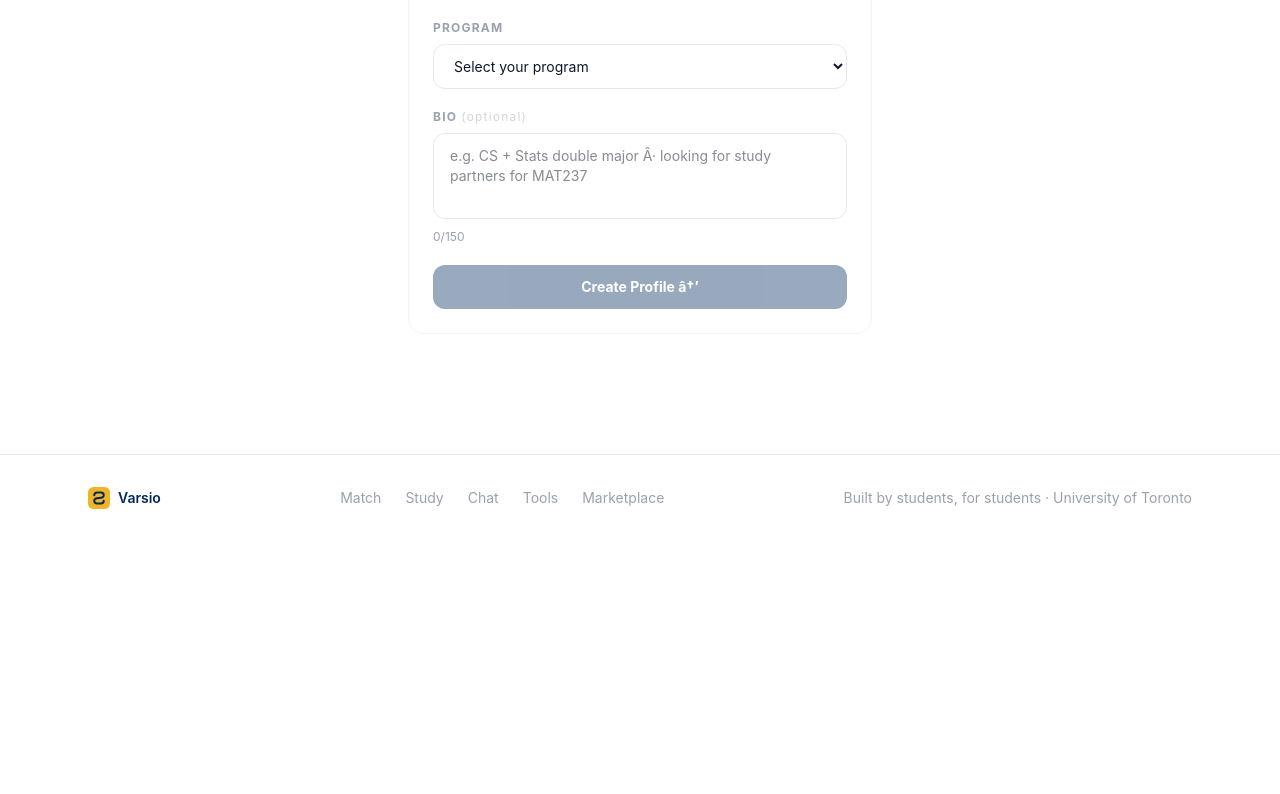
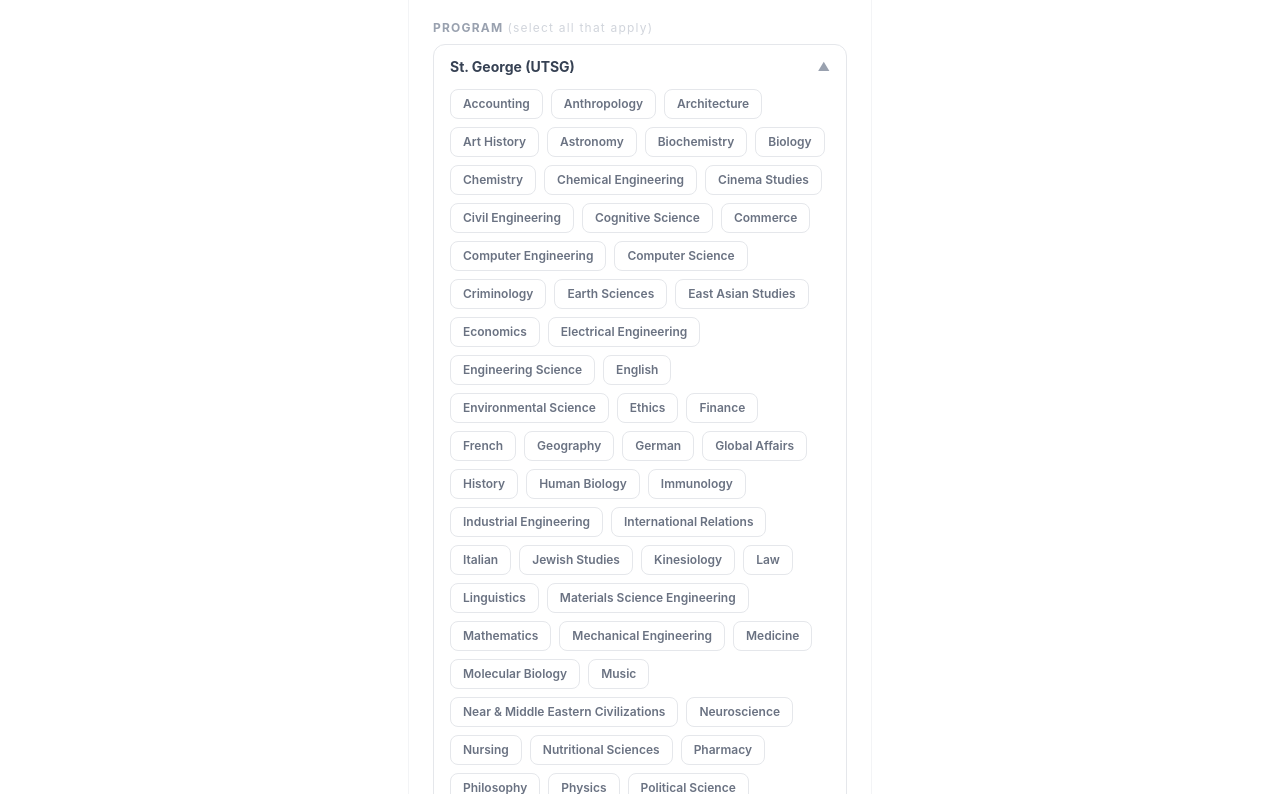
Before and after one commit to chnnn08/varsio, a Next.js app: page /profile in a window 1280 px wide. Shown: the part 686-1480 px from the top of the page. Before the commit the page ends 1227 px from the top, so only its background shows below. Built offline with nearby package versions, Linux system fonts and the light colour scheme.

Commit message:
Profile: add 5th year, multi-select programs, fix campus naming and corrupted chars

```diff
--- a/app/profile/page.tsx
+++ b/app/profile/page.tsx
@@ -3,33 +3,55 @@
 import { useEffect, useState } from "react";
 import { getProfile, saveProfile, clearProfile, type Profile } from "@/lib/profile";
 
-const YEARS = ["1st Year", "2nd Year", "3rd Year", "4th Year", "Graduate", "Alumni"];
+const YEARS = ["1st Year", "2nd Year", "3rd Year", "4th Year", "5th Year", "Graduate", "Alumni"];
 
-const PROGRAMS = {
+const PROGRAMS: Record<string, string[]> = {
   "St. George (UTSG)": [
-    "Computer Science", "Mathematics", "Statistics", "Physics", "Chemistry",
-    "Biology", "Biochemistry", "Neuroscience", "Cognitive Science", "Psychology",
-    "Economics", "Commerce", "Finance", "Accounting",
-    "Engineering Science", "Electrical Engineering", "Computer Engineering",
-    "Mechanical Engineering", "Civil Engineering", "Chemical Engineering",
-    "English", "History", "Political Science", "Sociology", "Philosophy",
-    "Anthropology", "Linguistics", "Geography", "Global Affairs",
-    "International Relations", "Architecture", "Music", "Art History",
-    "Cinema Studies", "Astronomy", "Earth Sciences", "Environmental Science",
-    "Kinesiology", "Nursing", "Pharmacy", "Medicine", "Law", "Social Work",
+    "Accounting", "Anthropology", "Architecture", "Art History",
+    "Astronomy", "Biochemistry", "Biology", "Chemistry",
+    "Chemical Engineering", "Cinema Studies", "Civil Engineering",
+    "Cognitive Science", "Commerce", "Computer Engineering",
+    "Computer Science", "Criminology", "Earth Sciences",
+    "East Asian Studies", "Economics", "Electrical Engineering",
+    "Engineering Science", "English", "Environmental Science",
+    "Ethics", "Finance", "French", "Geography", "German",
+    "Global Affairs", "History", "Human Biology",
+    "Immunology", "Industrial Engineering", "International Relations",
+    "Italian", "Jewish Studies", "Kinesiology", "Law",
+    "Linguistics", "Materials Science Engineering", "Mathematics",
+    "Mechanical Engineering", "Medicine", "Molecular Biology",
+    "Music", "Near & Middle Eastern Civilizations", "Neuroscience",
+    "Nursing", "Nutritional Sciences", "Pharmacy", "Philosophy",
+    "Physics", "Political Science", "Psychology", "Religion",
+    "Social Work", "Sociology", "Spanish", "Statistics",
+    "Urban Studies",
   ],
-  "UTM": [
-    "Computer Science", "Mathematical Sciences", "Biology", "Chemistry",
-    "Physics", "Biochemistry", "Psychology", "Economics", "Management",
-    "Accounting", "Finance", "Communication, Culture & IT (CCIT)",
-    "Visual Studies", "English", "Sociology", "Forensic Science",
-    "Geographic Information Science",
+  "Mississauga (UTM)": [
+    "Accounting", "Anthropology", "Applied Statistics",
+    "Art History", "Biochemistry", "Biology", "Chemistry",
+    "Communication, Culture & IT (CCIT)", "Computer Science",
+    "Economics", "English", "Environmental Science",
+    "Finance", "Forensic Science", "French & Linguistics",
+    "Geographic Information Science", "History", "Human Geography",
+    "Language Studies", "Management", "Mathematical Sciences",
+    "Neuroscience", "Philosophy", "Physics",
+    "Political Science", "Psychology", "Religion, Ethics & Society",
+    "Sociology", "Theatre & Drama Studies", "Visual Studies",
   ],
-  "UTSC": [
-    "Computer Science", "Mathematics & Statistics", "Management", "Psychology",
-    "Sociology", "Biology", "Chemistry", "Physics", "English",
-    "Political Science", "History", "Environmental Science",
-    "International Development", "Human Geography", "Education",
+  "Scarborough (UTSC)": [
+    "Anthropology", "Applied Chemistry & Materials Science",
+    "Arts Management", "Biology", "Chemistry",
+    "Computer Engineering Technology", "Computer Science",
+    "Education", "Electrical Engineering Technology",
+    "English", "Environmental Science", "French",
+    "Health Studies", "History", "Human Geography",
+    "Integrative Biology", "International Development",
+    "Linguistics", "Management", "Mathematics & Statistics",
+    "Mechanical & Industrial Engineering Technology",
+    "Neuroscience", "Paramedicine", "Philosophy",
+    "Physical & Environmental Geography", "Physics",
+    "Political Science", "Psychology", "Sociology",
+    "Women & Gender Studies",
   ],
 };
 
@@ -40,14 +62,24 @@
 export default function ProfilePage() {
   const [profile, setProfile] = useState<Profile | null>(null);
   const [editing, setEditing] = useState(false);
-  const [form, setForm] = useState({ displayName: "", year: "", program: "", bio: "" });
+  const [form, setForm] = useState({ displayName: "", year: "", programs: [] as string[], bio: "" });
   const [saved, setSaved] = useState(false);
+  const [openCampus, setOpenCampus] = useState<string | null>("St. George (UTSG)");
 
   useEffect(() => {
     const p = getProfile();
-    if (p) { setProfile(p); setForm(p); }
+    if (p) { setProfile(p); setForm({ ...p, programs: p.programs ?? [] }); }
     else setEditing(true);
   }, []);
+
+  function toggleProgram(prog: string) {
+    setForm((f) => ({
+      ...f,
+      programs: f.programs.includes(prog)
+        ? f.programs.filter((p) => p !== prog)
+        : [...f.programs, prog],
+    }));
+  }
 
   function handleSave() {
     if (!form.displayName.trim()) return;
@@ -55,7 +87,7 @@
       id: profile?.id ?? crypto.randomUUID(),
       displayName: form.displayName.trim(),
       year: form.year,
-      program: form.program,
+      programs: form.programs,
       bio: form.bio.trim(),
     };
     saveProfile(p);
@@ -68,7 +100,7 @@
   function handleDelete() {
     clearProfile();
     setProfile(null);
-    setForm({ displayName: "", year: "", program: "", bio: "" });
+    setForm({ displayName: "", year: "", programs: [], bio: "" });
     setEditing(true);
   }
 
@@ -85,7 +117,6 @@
           </div>
         </div>
         <div className="max-w-lg mx-auto px-6 py-10">
-          {/* Avatar preview */}
           <div className="flex justify-center mb-8">
             <div className="w-20 h-20 rounded-2xl bg-[#002A5C] text-white flex items-center justify-center text-2xl font-black">
               {form.displayName ? initials(form.displayName) : "?"}
@@ -93,6 +124,7 @@
           </div>
 
           <div className="bg-white border border-gray-100 rounded-2xl p-6 space-y-5">
+
             {/* Display name */}
             <div>
               <label className="block text-xs font-bold text-gray-400 uppercase tracking-widest mb-2">
@@ -105,7 +137,7 @@
                 maxLength={30}
                 className="w-full border border-gray-200 rounded-xl px-4 py-3 text-sm focus:outline-none focus:ring-2 focus:ring-[#002A5C]"
               />
-              <p className="text-xs text-gray-400 mt-1.5">Keep it appropriate â€” this is visible to other students.</p>
+              <p className="text-xs text-gray-400 mt-1.5">Keep it appropriate - this is visible to other students.</p>
             </div>
 
             {/* Year */}
@@ -128,26 +160,65 @@
               </div>
             </div>
 
-            {/* Program â€” grouped by campus */}
+            {/* Programs - multi select */}
             <div>
-              <label className="block text-xs font-bold text-gray-400 uppercase tracking-widest mb-2">Program</label>
-              <select
-                value={form.program}
-                onChange={(e) => setForm({ ...form, program: e.target.value })}
-                className="w-full border border-gray-200 rounded-xl px-4 py-3 text-sm focus:outline-none focus:ring-2 focus:ring-[#002A5C] bg-white"
-              >
-                <option value="">Select your program</option>
-                {Object.entries(PROGRAMS).map(([campus, programs]) => (
-                  <optgroup key={campus} label={`â”€â”€ ${campus} â”€â”€`}>
-                    {programs.map((p) => (
-                      <option key={p} value={`${p} (${campus})`}>{p}</option>
-                    ))}
-                  </optgroup>
+              <label className="block text-xs font-bold text-gray-400 uppercase tracking-widest mb-2">
+                Program <span className="text-gray-300 normal-case font-normal">(select all that apply)</span>
+              </label>
+
+              {/* Selected tags */}
+              {form.programs.length > 0 && (
+                <div className="flex flex-wrap gap-2 mb-3">
+                  {form.programs.map((p) => (
+                    <span
+                      key={p}
+                      className="inline-flex items-center gap-1.5 bg-[#002A5C] text-white text-xs font-semibold px-3 py-1.5 rounded-full"
+                    >
+                      {p}
+                      <button onClick={() => toggleProgram(p)} className="hover:text-white/60 transition-colors">&times;</button>
+                    </span>
+                  ))}
+                </div>
+              )}
+
+              {/* Campus sections */}
+              <div className="border border-gray-200 rounded-xl overflow-hidden">
+                {Object.entries(PROGRAMS).map(([campus, programs], i) => (
+                  <div key={campus} className={i > 0 ? "border-t border-gray-200" : ""}>
+                    <button
+                      onClick={() => setOpenCampus(openCampus === campus ? null : campus)}
+                      className="w-full flex items-center justify-between px-4 py-3 text-sm font-bold text-gray-700 hover:bg-gray-50 transition-colors"
+                    >
+                      <span>{campus}</span>
+                      <span className="text-gray-400 text-xs">
+                        {form.programs.filter((p) => programs.includes(p)).length > 0 && (
+                          <span className="bg-[#002A5C] text-white rounded-full px-2 py-0.5 mr-2">
+                            {form.programs.filter((p) => programs.includes(p)).length}
+                          </span>
+                        )}
+                        {openCampus === campus ? "▲" : "▼"}
+                      </span>
+                    </button>
+                    {openCampus === campus && (
+                      <div className="px-4 pb-4 flex flex-wrap gap-2">
+                        {programs.map((prog) => (
+                          <button
+                            key={prog}
+                            onClick={() => toggleProgram(prog)}
+                            className={`px-3 py-1.5 rounded-lg text-xs font-semibold border transition-all ${
+                              form.programs.includes(prog)
+                                ? "bg-[#002A5C] text-white border-[#002A5C]"
+                                : "bg-white text-gray-500 border-gray-200 hover:border-[#002A5C]"
+                            }`}
+                          >
+                            {prog}
+                          </button>
+                        ))}
+                      </div>
+                    )}
+                  </div>
                 ))}
-              </select>
-              {form.program && (
-                <p className="text-xs text-[#002A5C] font-semibold mt-1.5">Selected: {form.program}</p>
-              )}
+              </div>
             </div>
 
             {/* Bio */}
@@ -158,7 +229,7 @@
               <textarea
                 value={form.bio}
                 onChange={(e) => setForm({ ...form, bio: e.target.value })}
-                placeholder="e.g. CS + Stats double major Â· looking for study partners for MAT237"
+                placeholder="e.g. CS + Stats double major, looking for study partners for MAT237"
                 rows={3}
                 maxLength={150}
                 className="w-full border border-gray-200 rounded-xl px-4 py-3 text-sm resize-none focus:outline-none focus:ring-2 focus:ring-[#002A5C]"
@@ -172,7 +243,7 @@
                 disabled={!form.displayName.trim()}
                 className="flex-1 bg-[#002A5C] text-white font-bold py-3 rounded-xl text-sm hover:bg-black transition-colors disabled:opacity-40"
               >
-                {profile ? "Save Changes" : "Create Profile â†’"}
+                {profile ? "Save Changes" : "Create Profile"}
               </button>
               {profile && (
                 <button
@@ -197,8 +268,10 @@
         <div className="max-w-lg mx-auto">
           <p className="text-white/40 text-xs font-bold uppercase tracking-widest mb-2">Profile</p>
           <h1 className="text-4xl sm:text-5xl font-black tracking-tight">{profile.displayName}</h1>
-          {(profile.year || profile.program) && (
-            <p className="text-white/50 mt-2">{[profile.year, profile.program].filter(Boolean).join(" Â· ")}</p>
+          {(profile.year || (profile.programs && profile.programs.length > 0)) && (
+            <p className="text-white/50 mt-2">
+              {[profile.year, ...(profile.programs ?? [])].filter(Boolean).join(" · ")}
+            </p>
           )}
         </div>
       </div>
@@ -216,7 +289,7 @@
         <div className="bg-amber-50 border border-amber-200 rounded-2xl p-4 mb-4">
           <p className="text-xs font-bold text-amber-800 mb-1">Community Guidelines</p>
           <p className="text-amber-700 text-xs leading-relaxed">
-            Your display name is visible across all chats and study sessions. Keep it respectful â€” accounts that misuse the platform can be reported.
+            Your display name is visible across all chats and study sessions. Keep it respectful - accounts that misuse the platform can be reported.
           </p>
         </div>
 
--- a/lib/profile.ts
+++ b/lib/profile.ts
@@ -2,7 +2,7 @@
   id: string;
   displayName: string;
   year: string;
-  program: string;
+  programs: string[];
   bio: string;
 };
 
```
